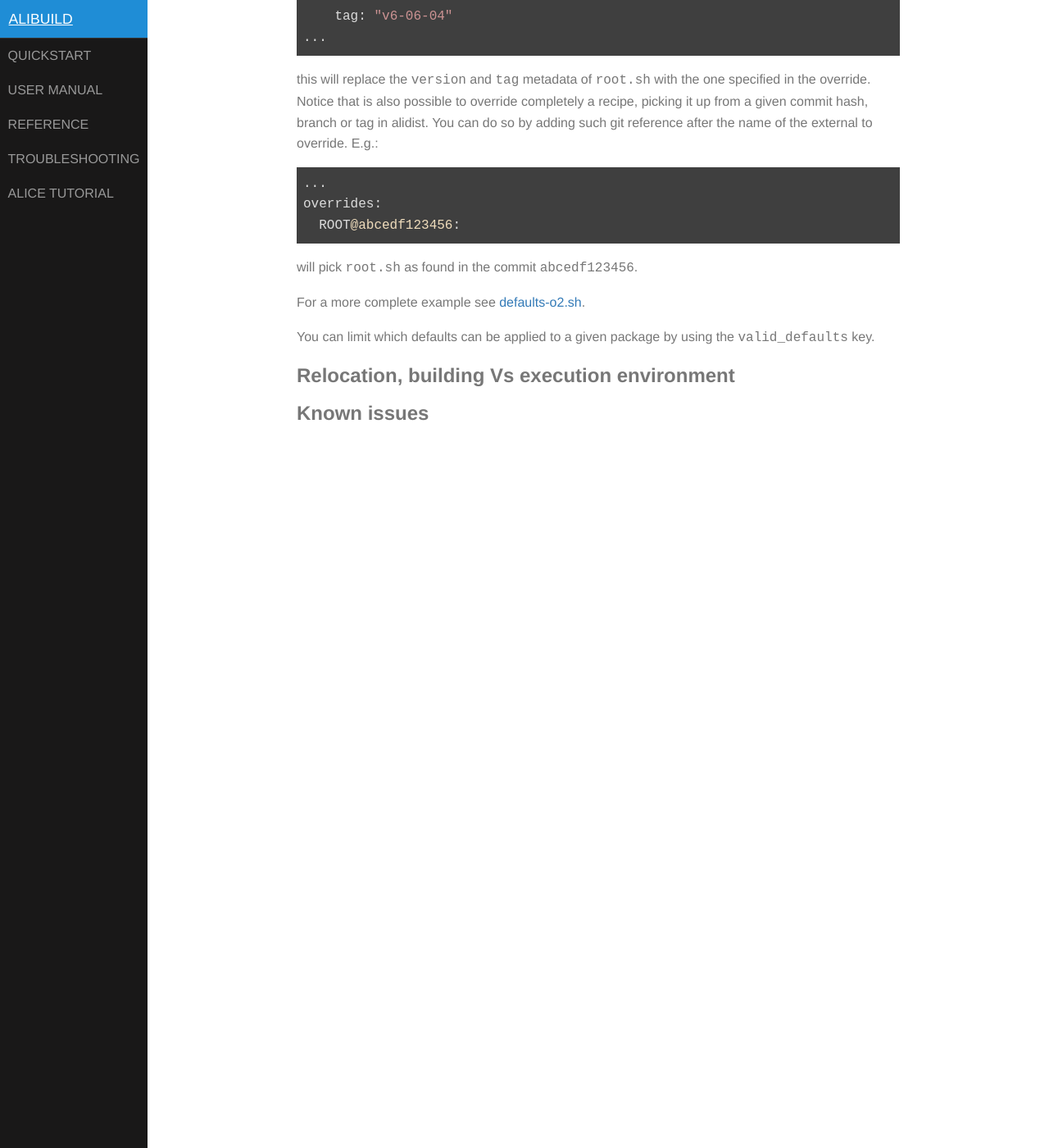
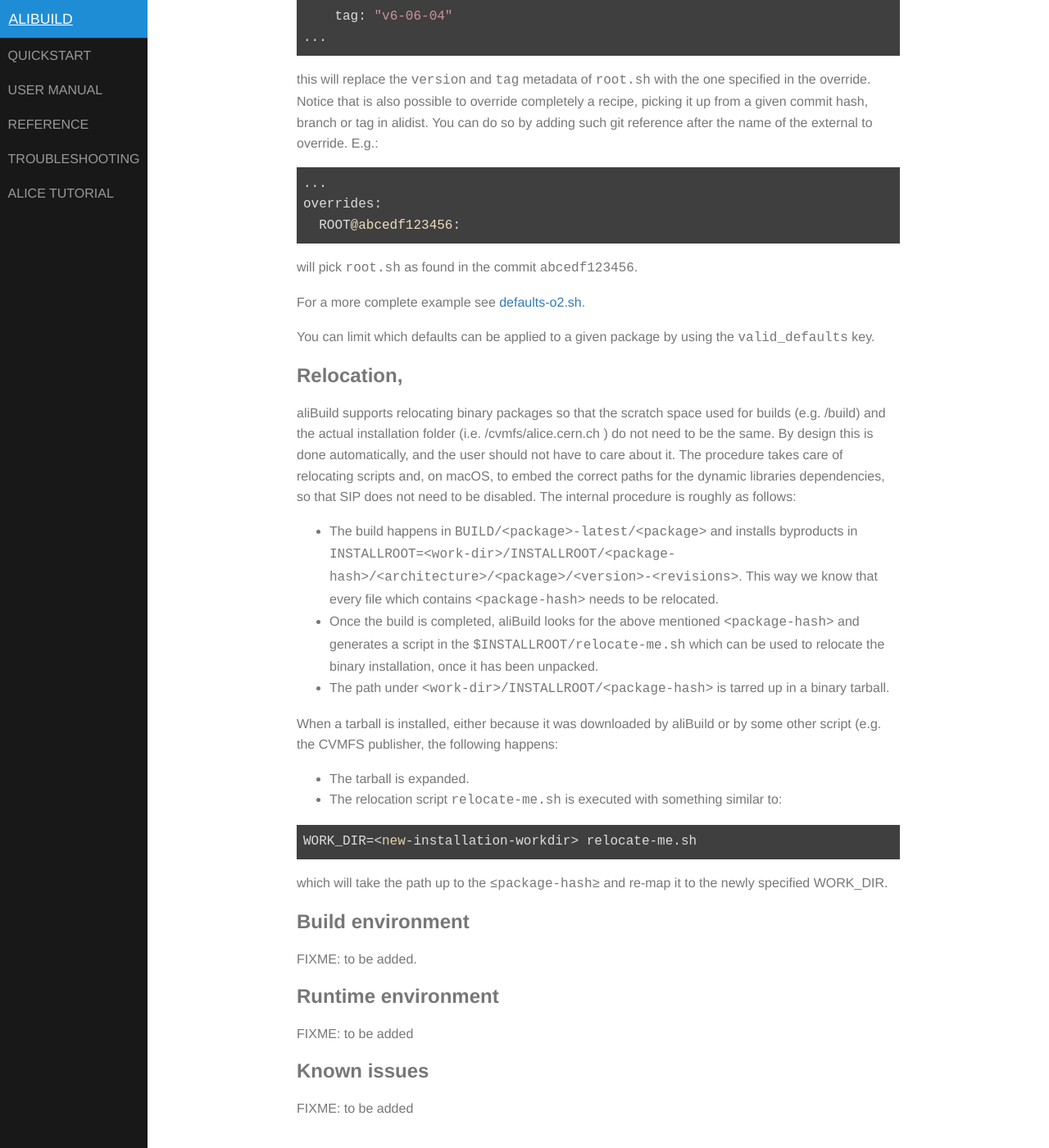
Before and after one commit to alisw/alibuild, a Jekyll site: the page built from docs/reference.markdown, in a window 1280 px wide and 1400 px high, scrolled down 5079 px. Shown: the whole window at 82% size. Built offline with Jekyll 4.4.1, drawn with Linux system fonts in a browser that asks for light colours; some of the changed text lies outside the part shown.

Commit message:
Update reference.markdown

````diff
--- a/docs/reference.markdown
+++ b/docs/reference.markdown
@@ -4,12 +4,12 @@ subtitle: Recipe reference manual
 layout: main
 ---
 
-1. [Recipe formats](#Recipes)
-    1. [The header](#TheHeader)
-    2. [The body](#TheBody)
-    3. [Defaults, common requirements for builds](#Defaults)
-2. [Relocation, building Vs execution environment](#Relocation)
-3. [Known issues](#KnownIssues)
+1. [Recipe formats](#recipe-formats)
+    1. [The header](#the-header)
+    2. [The body](#the-body)
+    3. [Defaults, common requirements for builds](#defaults)
+2. [Relocation](#relocation)
+3. [Known issues](#known-issues)
 
 ## Recipe formats <a name="Recipes"></a>
 
@@ -42,7 +42,7 @@ An example recipe for `zlib` is the following:
     make ${JOBS+-j $JOBS}
     make install
 
-### The header <a name="TheHeader"></a>
+### The header
 
 The following entries are mandatory in the header:
 
@@ -132,7 +132,7 @@ The following entries are optional in the header:
     relocation of executables and dynamic libraries **on macOS only**. If not
     specified, defaults to `bin`, `lib` and `lib64`.
 
-### The body <a name="TheBody"></a>
+### The body
 
 This is the build script executed to effectively build and install your
 software. Being a shell script you can be as flexible as you want in its
@@ -242,7 +242,35 @@ You can limit which defaults can be applied to a given package by using the
 `valid_defaults` key.
 
 
-## Relocation, building Vs execution environment <a name="Relocation"></a>
+## Relocation,
 
+aliBuild supports relocating binary packages so that the scratch space used for builds (e.g. /build) and the actual installation folder (i.e. /cvmfs/alice.cern.ch ) do not need to be the same. By design this is done automatically, and
+the user should not have to care about it. The procedure takes care of relocating scripts and, on macOS, to embed the correct paths for the dynamic libraries dependencies, so that SIP does not need to be disabled. The internal procedure is
+roughly as follows:
 
-## Known issues <a name="KnownIssues"></a>
+* The build happens in `BUILD/<package>-latest/<package>` and installs byproducts in `INSTALLROOT=<work-dir>/INSTALLROOT/<package-hash>/<architecture>/<package>/<version>-<revisions>`. This way we know that every file which contains `<package-hash>` needs to be relocated.
+* Once the build is completed, aliBuild looks for the above mentioned `<package-hash>` and generates a script in the `$INSTALLROOT/relocate-me.sh` which can be used to relocate the binary installation, once it has been unpacked.
+* The path under `<work-dir>/INSTALLROOT/<package-hash>` is tarred up in a binary tarball.
+
+When a tarball is installed, either because it was downloaded by aliBuild or by some other script (e.g. the CVMFS publisher, the following happens:
+
+* The tarball is expanded.
+* The relocation script `relocate-me.sh` is executed with something similar to:
+
+```
+WORK_DIR=<new-installation-workdir> relocate-me.sh
+```
+
+which will take the path up to the `≤package-hash≥` and re-map it to the newly specified WORK_DIR.
+
+## Build environment
+
+FIXME: to be added.
+
+## Runtime environment
+
+FIXME: to be added
+
+## Known issues
+
+FIXME: to be added
````
